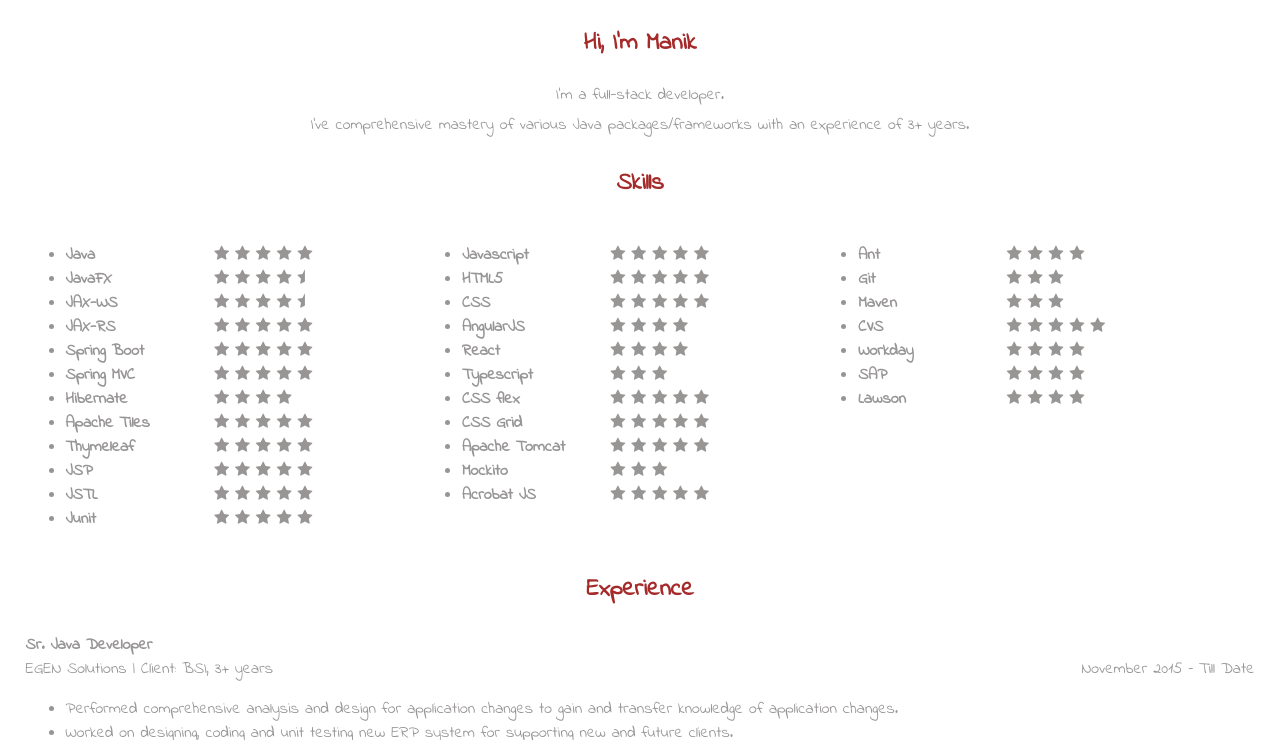
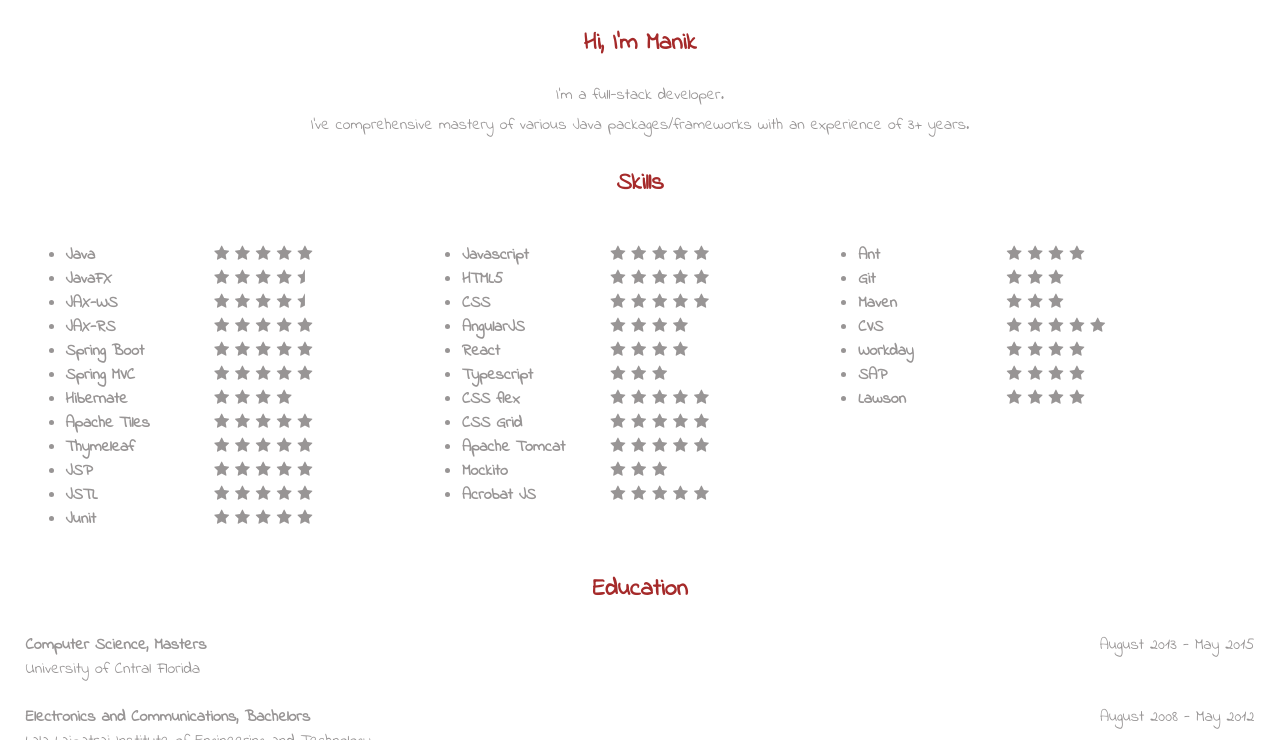
Before and after one commit to manik-dev/resume, a plain HTML site: page resume.html in a window 1280 px wide. Shown: the part 60-800 px from the top of the page. Drawn offline with Linux system fonts and the light colour scheme.

Commit message:
added education

```diff
--- a/css/resume.css
+++ b/css/resume.css
@@ -86,18 +86,19 @@ article>p{
     align-items: flex-start;
 }
 
-.experience>div{
+
+.experience>div, .edu>div{
     width: 100%;
     display: flex;
 }
 
-.experience>div>span{
+.experience>div>span, .edu>div>span{
     display: inline-block;
     width: 100%;
     display: flex;
 }
 
-.experience>div>span:last-child{
+.experience>div>span:last-child, .edu>div>span:last-child{
     justify-content: flex-end;
 }
 
--- a/resume.html
+++ b/resume.html
@@ -324,6 +324,26 @@
                 </li>
             </ul>
         </article>
+
+        <h2>Education</h2>
+        <article class='edu'>
+        <div>
+            <span><strong>Computer Science, Masters</strong></span>
+            <span>August 2013 - May 2015</span>
+        </div>
+        <div>University of Cntral Florida</div>
+
+            <br/>
+
+        <div>
+            <span><strong>Electronics and Communications, Bachelors</strong></span>
+            <span>August 2008 - May 2012</span>
+        </div>
+        <div>Lala Lajpatrai Institute of Engineering and Technology</div>
+
+        </article>
+
+
         <h2>Experience</h2>
         <article class='experience'>
         <div><strong>Sr. Java Developer</strong></div>
```
